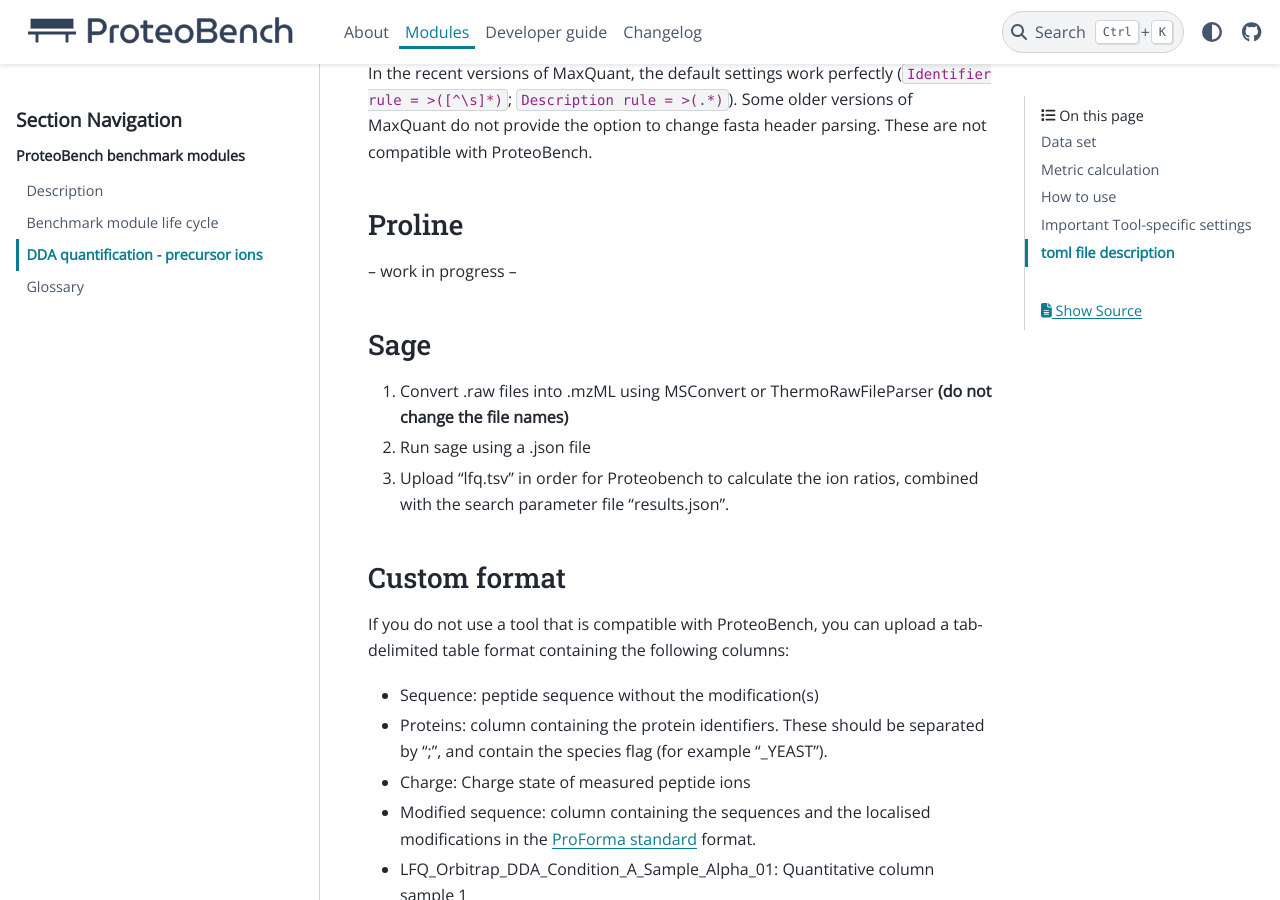
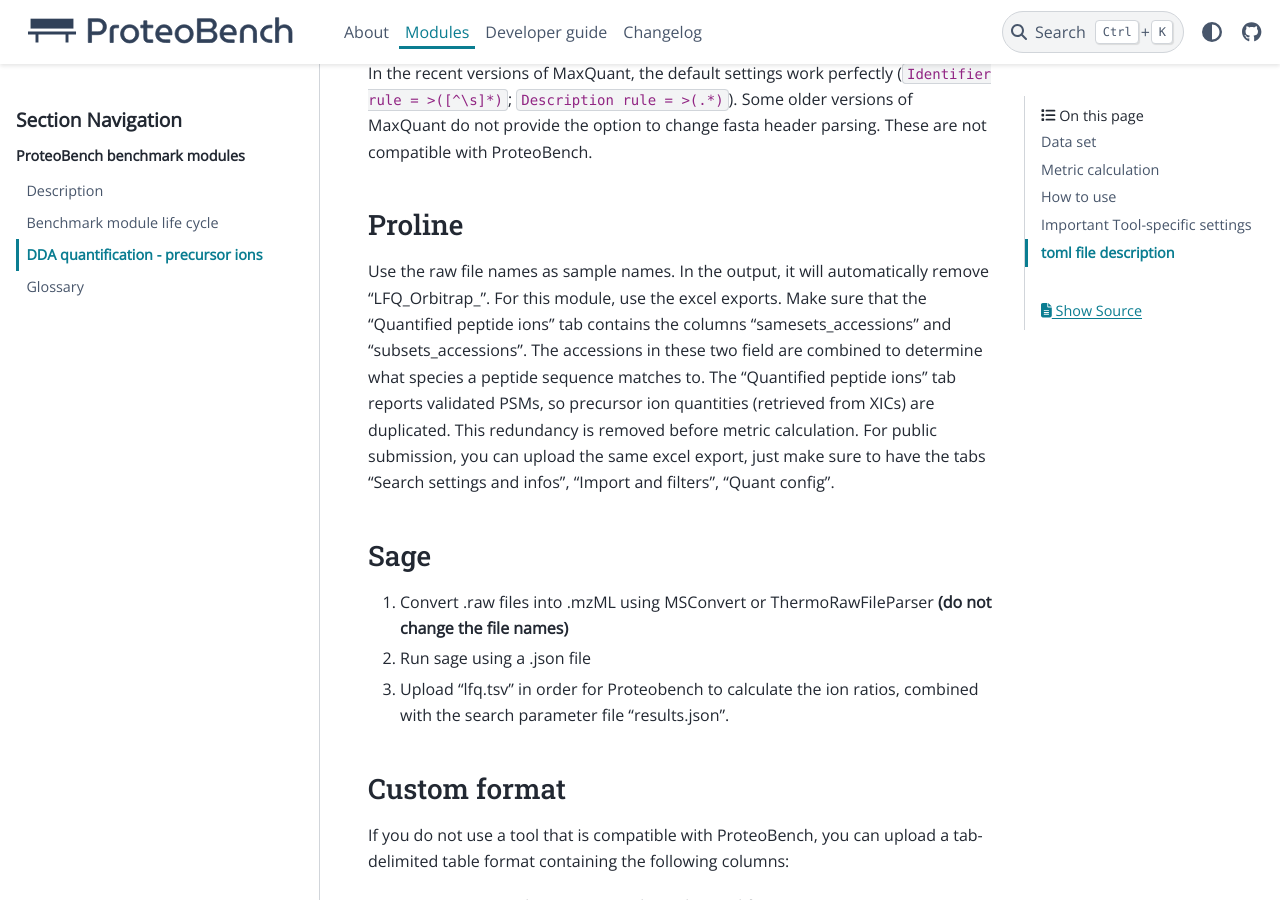
Before and after one commit to Proteobench/ProteoBench, a Sphinx documentation site: the page built from docs/modules/3-DDA-Quantification-ion-level.md, in a window 1280 px wide and 900 px high, scrolled down 3830 px. Built offline with Sphinx 7.4.7 and the PyData theme 0.15.4, drawn with Linux system fonts in a browser that asks for light colours; pages that are not in the unit, such as notebooks, are missing from menus.

Commit message:
amend documentation

```diff
--- a/docs/modules/3-DDA-Quantification-ion-level.md
+++ b/docs/modules/3-DDA-Quantification-ion-level.md
@@ -73,11 +73,10 @@
 Some older versions of MaxQuant do not provide the option to change fasta header parsing. These are not compatible with ProteoBench.
 
 ### Proline
-<!-- Use the raw file names as sample names. In the output, it will automatically remove "LFQ_Orbitrap_". -->
-<!-- For this module, use the excel exports. Make sure that the “Quantified peptide ions” tab contains the columns "samesets_accessions". -->
-<!-- The "Quantified peptide ions" tab reports validated PSMs, so precursor ion quantities (retrieved from XICs) are duplicated. This redundancy is removed before metric calculation. -->
-<!-- For public submission, you can upload the same excel export, just make sure to have the tabs "Search settings and infos", "Import and filters", "Quant config". -->
--- work in progress --
+Use the raw file names as sample names. In the output, it will automatically remove "LFQ_Orbitrap_".
+For this module, use the excel exports. Make sure that the “Quantified peptide ions” tab contains the columns "samesets_accessions" and "subsets_accessions". The accessions in these two field are combined to determine what species a peptide sequence matches to.
+The "Quantified peptide ions" tab reports validated PSMs, so precursor ion quantities (retrieved from XICs) are duplicated. This redundancy is removed before metric calculation.
+For public submission, you can upload the same excel export, just make sure to have the tabs "Search settings and infos", "Import and filters", "Quant config".
 
 ### Sage
 
```
